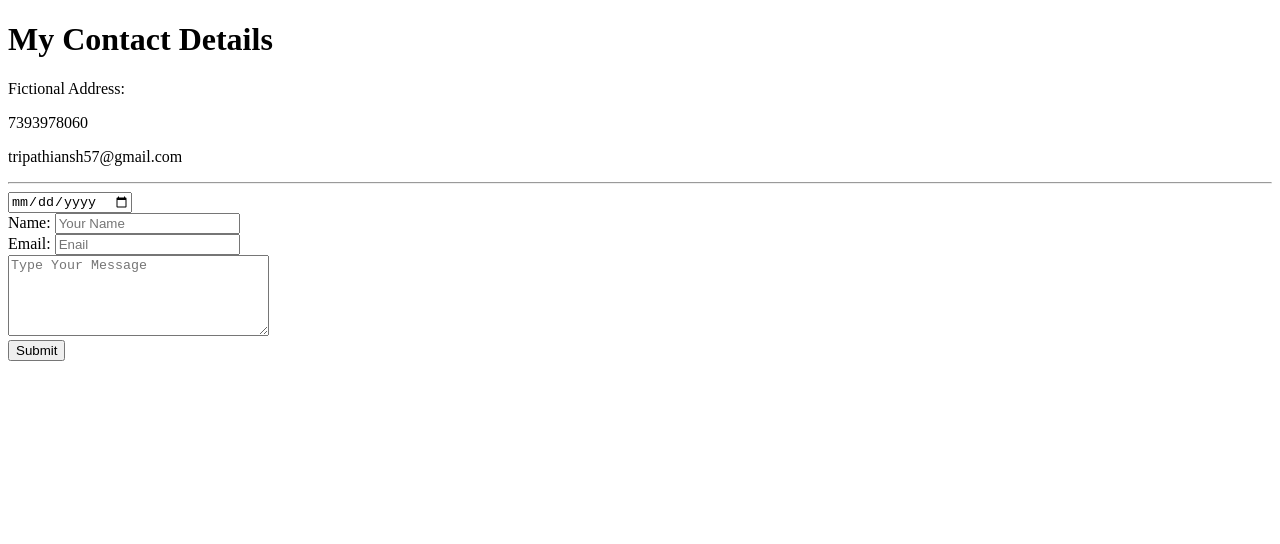
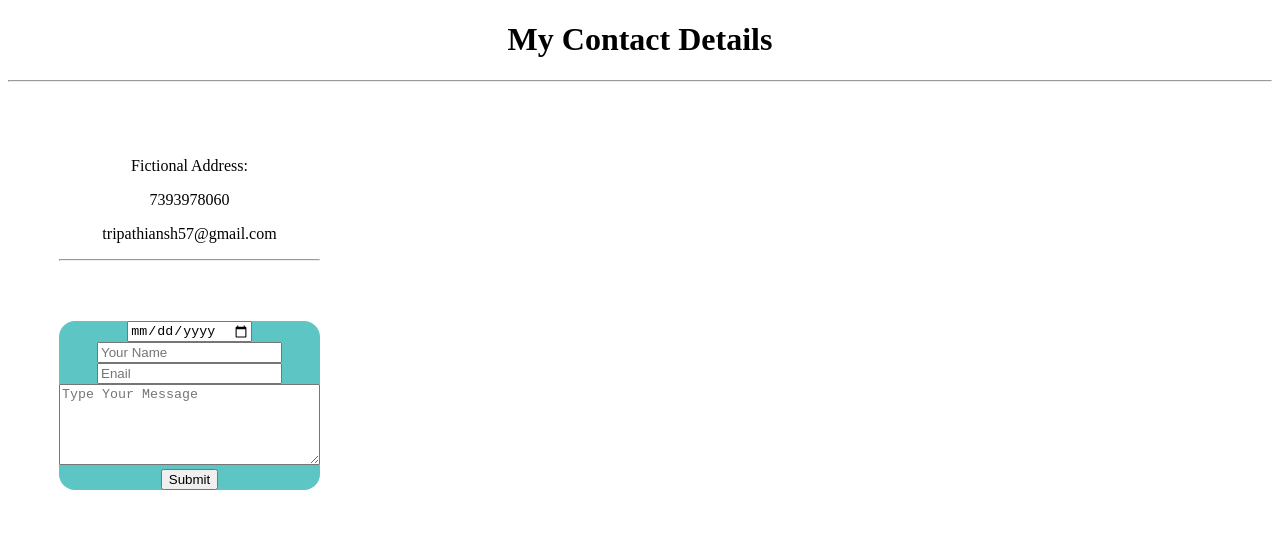
Before and after one commit to Codewithsolo/myportfolio, a plain HTML site: page contact.html in a window 1280 px wide. Drawn offline with Linux system fonts and the light colour scheme.

Commit message:
Update contact.html

```diff
--- a/contact.html
+++ b/contact.html
@@ -5,24 +5,51 @@
     <meta http-equiv="X-UA-Compatible" content="IE=edge">
     <meta name="viewport" content="width=device-width, initial-scale=1.0">
     <title>Contact</title>
+
+    <link rel="stylesheet" href="CSS/style.css">
 </head>
 <body>
-    <h1>My Contact Details</h1>
+    <h1 style="text-align:center">My Contact Details</h1>
+
+
+    <hr>
+  <table cellspacing="50" style="text-align: center;">
+      <tbody>
+          <tr>
+              <td>
+                <div class="contact" style="text-align: center;">
                     <p>Fictional Address:</p>
                     <p>7393978060</p>
                     <p>tripathiansh57@gmail.com</p>
+                </div>
                 <hr>
+              </td>
+              </tr>
+              <tr>
+
+                  <td>
+                <div class="contact" style="background-color: rgb(94, 197, 197); border-radius: 1em;">
                     <input type="date">
                     <form action="mailto:info@londonappbrewery.com" method="post" enctype="text/plain">
-        <label for="Name:">Name:</label>
+
                         <input type="text" placeholder="Your Name">
                         <br>
-        <label for="Email">Email:</label>
+
                         <input type="Email" placeholder="Enail">
                         <br>
                         <textarea name="Message" id="" cols="30" rows="5" placeholder="Type Your Message"></textarea>
                         <br>
                         <input type="Submit">
                     </form>
+
+              </td>
+          </tr>
+      </tbody>
+  </table>
+
+
+    </div>
+
+
 </body>
 </html>
```
Lines whose indentation alone changed are shown as unchanged.
